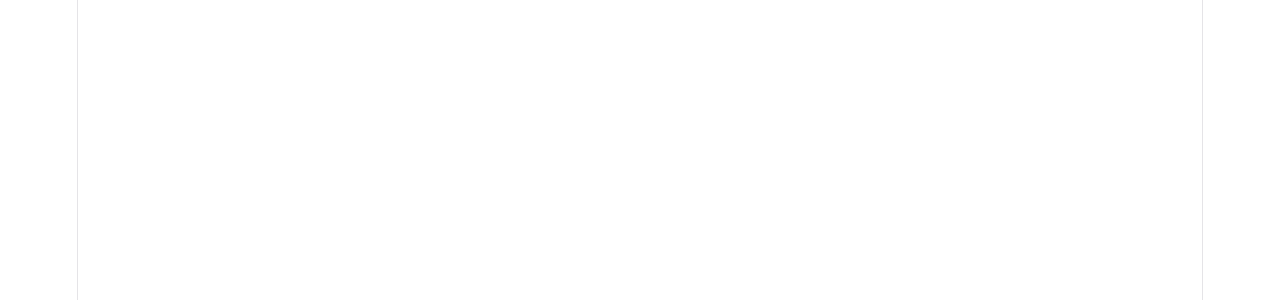
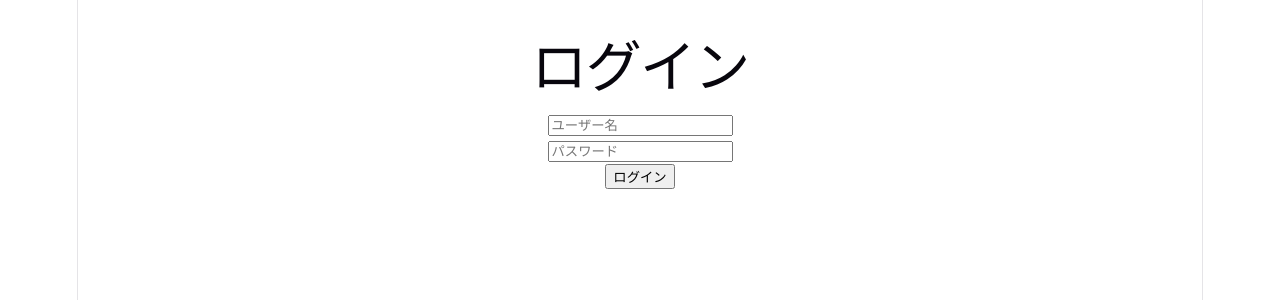
Before and after one commit to KM-rira/hono-note, a React (Vite) app in the folder frontend/: page /hono-note/frontend/login in a window 1280 px wide. Before the commit this address had no page. Shown: the top 300 px of the page. Built offline with nearby package versions, Linux system fonts and the light colour scheme.

Commit message:
mv login page to react

```diff
--- a/frontend/src/App.tsx
+++ b/frontend/src/App.tsx
@@ -1,6 +1,7 @@
 import HonoNotePage from "./HonoNotePage";
 import EditNotePage from "./EditNotePage";
 import RegisterPage from "./RegisterNotePage";
+import LoginPage from "./LoginNotePage";
 import "./App.css";
 import { BrowserRouter, Routes, Route } from "react-router-dom";
 
@@ -11,6 +12,7 @@
                 <Route path="/" element={<HonoNotePage />} />
                 <Route path="/register" element={<RegisterPage />} />
                 <Route path="/edit/:id" element={<EditNotePage />} />
+                <Route path="/login" element={<LoginPage />} />
             </Routes>
         </BrowserRouter>
     )
--- /dev/null
+++ b/frontend/src/LoginNotePage.tsx
@@ -0,0 +1,66 @@
+import { useState } from "react";
+import { useNavigate } from "react-router-dom";
+
+export default function LoginPage() {
+    const navigate = useNavigate();
+
+    const [username, setUsername] = useState("");
+    const [password, setPassword] = useState("");
+    const [message, setMessage] = useState("");
+
+    const handleSubmit = async (e: React.FormEvent<HTMLFormElement>) => {
+        e.preventDefault();
+
+        const fd = new FormData();
+        fd.append("username", username);
+        fd.append("password", password);
+
+        const res = await fetch("/hono-note/backend/login", {
+            method: "POST",
+            body: fd,
+            credentials: "include",
+        });
+
+        if (res.ok) {
+            navigate("/");
+            return;
+        }
+
+        const text = await res.text();
+        setMessage(text || "ログイン失敗");
+    };
+
+    return (
+        <div style={{ padding: 20 }}>
+            <h1>ログイン</h1>
+
+            <form onSubmit={handleSubmit} autoComplete="on">
+                <div>
+                    <input
+                        type="text"
+                        name="username"
+                        autoComplete="username"
+                        placeholder="ユーザー名"
+                        value={username}
+                        onChange={(e) => setUsername(e.target.value)}
+                    />
+                </div>
+
+                <div>
+                    <input
+                        type="password"
+                        name="password"
+                        autoComplete="current-password"
+                        placeholder="パスワード"
+                        value={password}
+                        onChange={(e) => setPassword(e.target.value)}
+                    />
+                </div>
+
+                <button type="submit">ログイン</button>
+            </form>
+
+            {message && <p style={{ color: "red" }}>{message}</p>}
+        </div>
+    );
+}
```
Also changed, not shown: 1 other file (tests, documents, lock files or other folders).
